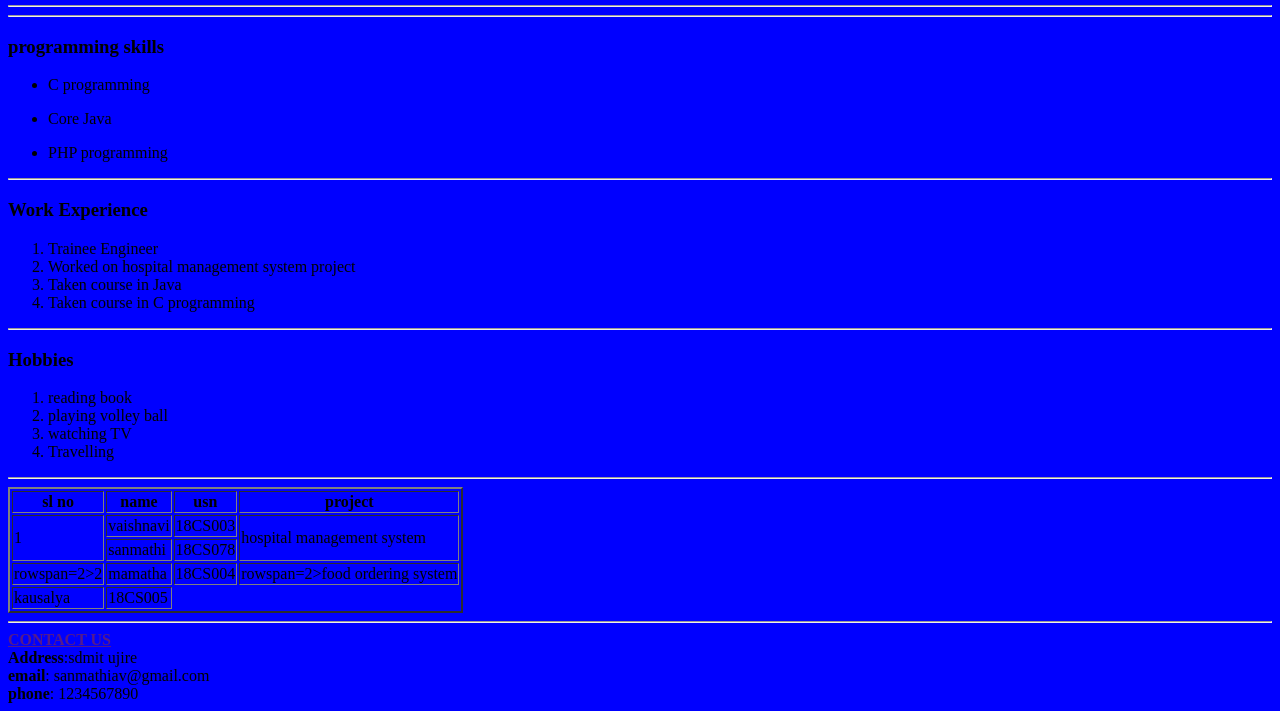
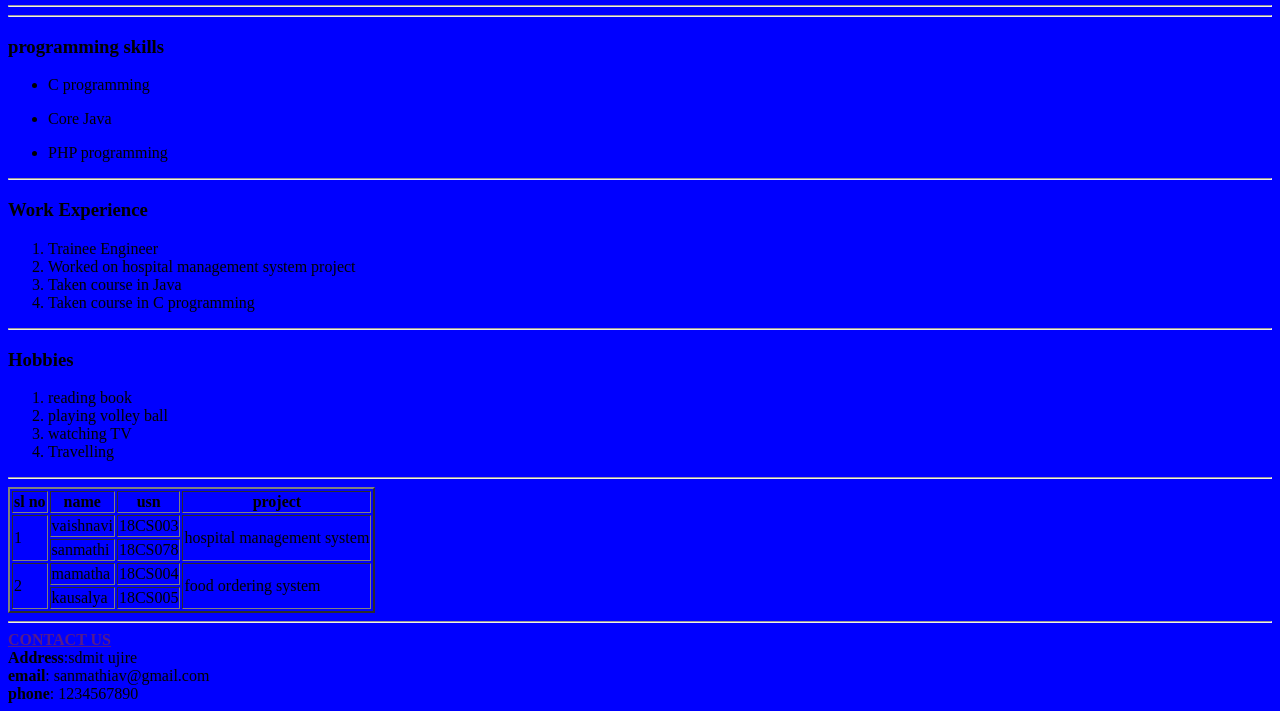
Before and after one commit to sanmathiav/Resume, a plain HTML site: page index.html in a window 1280 px wide. Shown: the part 165-876 px from the top of the page. Drawn offline with Linux system fonts and the light colour scheme.

Commit message:
Update index.html

```diff
--- a/index.html
+++ b/index.html
@@ -102,10 +102,10 @@
         <td>18CS078</td>
       </tr>
       <tr>
-        <td> rowspan=2>2 </td>
+        <td rowspan=2>2 </td>
         <td>mamatha</td>
         <td>18CS004</td>
-        <td> rowspan=2>food ordering system</td>
+        <td rowspan=2>food ordering system</td>
       </tr>
       <tr>
         <td>kausalya</td>
```
